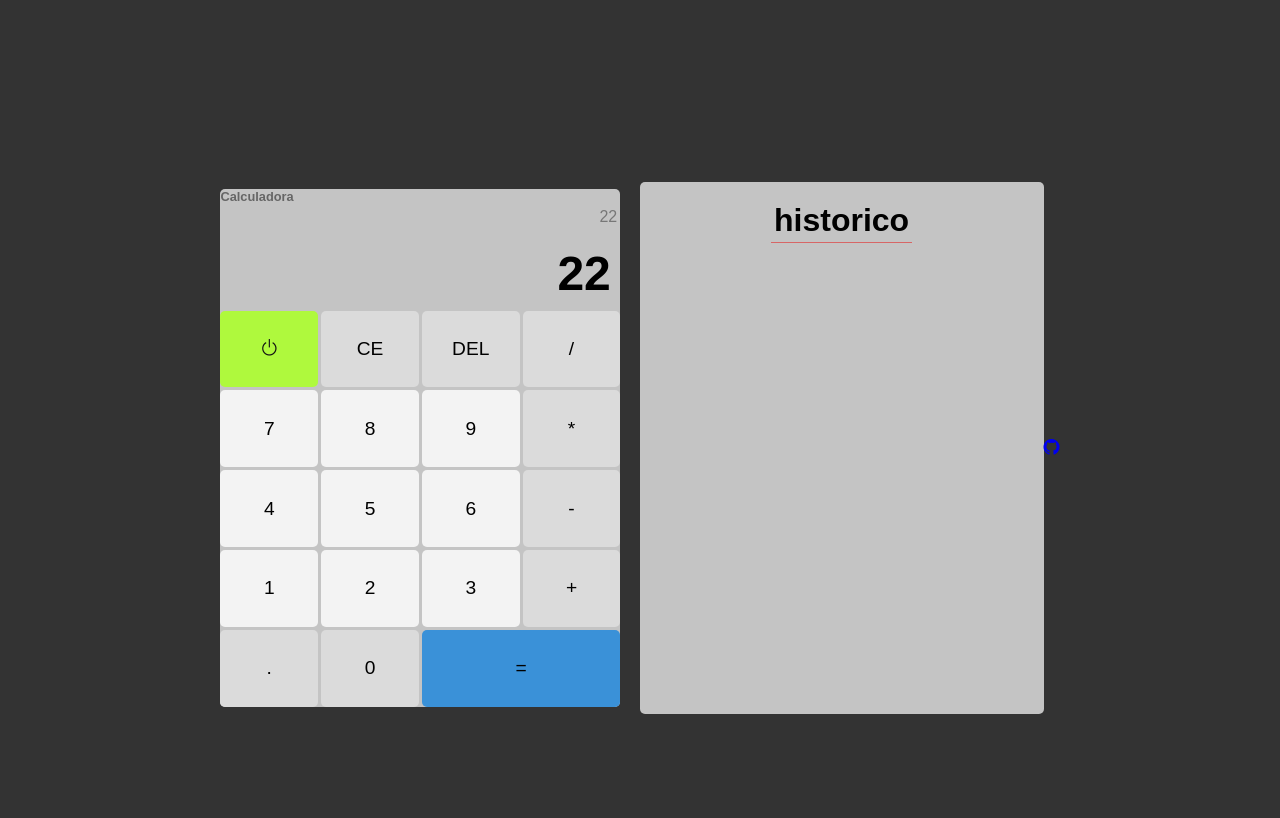
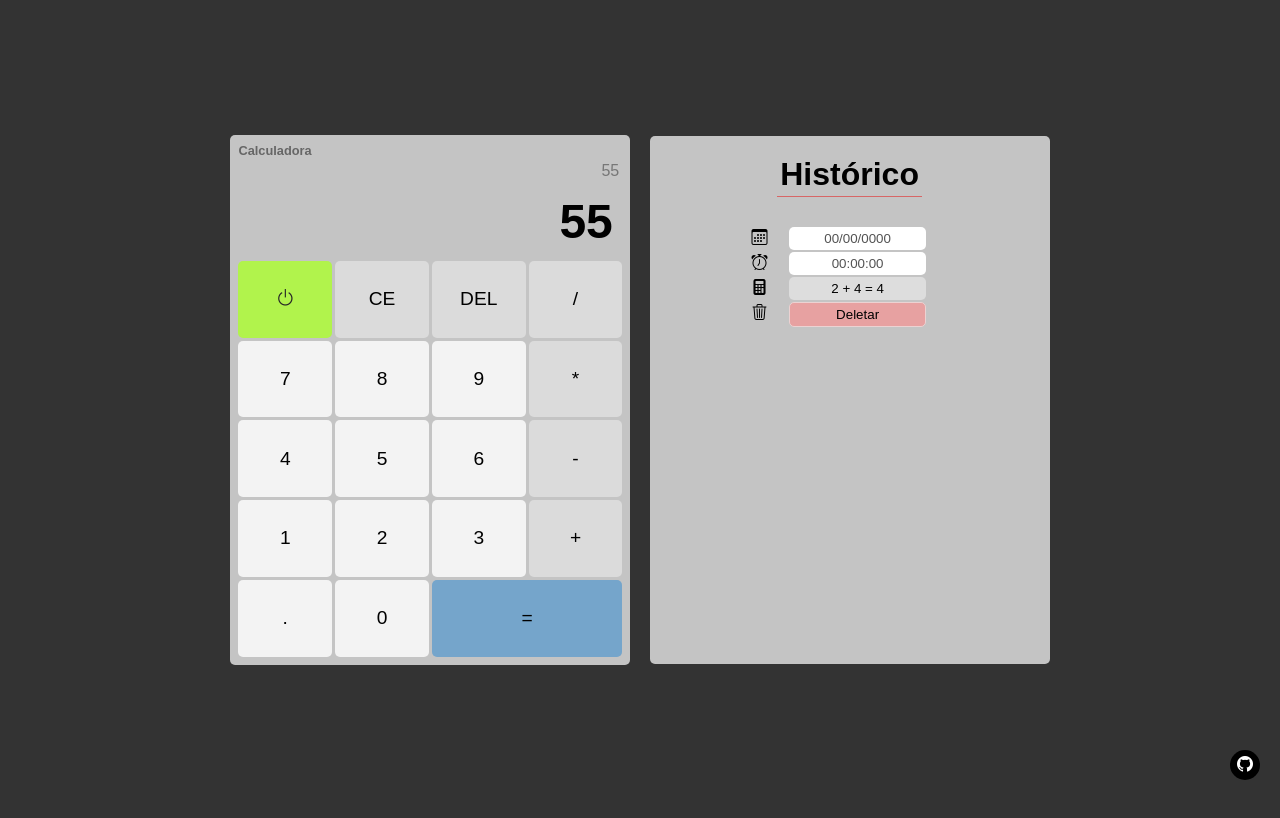
Before and after one commit to EzequielSantos26/stackx_projeto_calculadora, a plain HTML site: page index.html in a window 1280 px wide. Drawn offline with nearby package versions, Linux system fonts and the light colour scheme.

Commit message:
html e css parte final

```diff
--- a/assets/css/style.css
+++ b/assets/css/style.css
@@ -1,9 +1,10 @@
 * {
 	margin: 0;
-    padding: border-box;
-    font-family: Arial,Helvetica, sans-serif;
+	padding: 0;
+	box-sizing: border-box;
+	font-family: Arial, Helvetica, sans-serif;
+}
 
-}
 :root {
 	--color-ffffff: #ffffff;
 	--color-f3f3f3: #f3f3f3;
@@ -24,7 +25,6 @@
 	--color-000000: #000000;
 }
 
-
 body {
 	background-color: var(--color-333333);
 	display: flex;
@@ -33,56 +33,62 @@ body {
 	padding: 3em;
 	height: 100vh;
 }
-header{
+
+header {
 	border-bottom: 1px solid var(--color-d76666);
 	margin-top: 15px;
 	margin-bottom: 5px;
 	padding: 3px 3px;
+}
 
-}
 .class-container {
 	display: flex;
 	align-items: center;
 	justify-content: center;
 	max-width: 100%;
 }
-#id-calculator{
+
+#id-calculator {
 	width: 400px;
-    padding: 0.5;
+	padding: 0.5em;
 	background-color: var(--color-c4c4c4);
 	color: var(--color-000000);
 	display: flex;
 	flex-direction: column;
 	border-radius: 5px;
-    border: 1px;
 }
+
 #id-calculator h3 {
 	font-size: 0.8em;
 	font-weight: 600;
-    color: var(--color-666666)
-    ;
+	color: var(--color-666666);
 }
+
 #id-operations {
 	text-align: right;
 }
+
 #id-previous-operation {
 	color: var(--color-777777);
 	padding: 0.2em;
 	overflow-wrap: break-word;
 	min-height: 1.6em;
 }
-#id-current-operation{
-    min-height: 1.5;
+
+#id-current-operation {
+	min-height: 1.6em;
 	font-size: 3em;
 	font-weight: 700;
 	padding: 0.2em;
 	overflow-wrap: break-word;
 }
-#id-buttons-container{
+
+#id-buttons-container {
 	display: grid;
-    grid-template-columns: repeat(4,1fr);
+	grid-template-columns: repeat(4, 1fr);
 	gap: 3px;
 }
+
 #id-buttons-container button {
 	border: 1px solid transparent;
 	border-radius: 5px;
@@ -92,41 +98,51 @@ background-color: var(--color-dbdbdb);
 	cursor: pointer;
 	transition: all 300ms ease-in-out;
 }
-#id-buttons-container button:hover{
+
+#id-buttons-container button:hover {
 	background-color: var(--color-bababa);
 	border-color: var(--color-999999);
 }
-#id-buttons-container .class-number{
+
+#id-buttons-container .class-number {
 	background-color: var(--color-f3f3f3);
+	/* transition: all 300ms ease-in-out; */
+}
+
+#id-buttons-container #id-on {
+	background-color: var(--color-adff2f);
+	border-top-left-radius: 5px;
+	opacity: 0.8;
 	transition: all 300ms ease-in-out;
 }
-#id-buttons-container #id-on{
-    background-color: var(--color-adff2f);
-    border-top-left-radius: 5px;
-    opacity: 0.9;
-    transition: all 300ms ease-in-out;
-}
-#id-buttons-container #id-on:hover{
+
+#id-buttons-container #id-on:hover {
 	opacity: 1;
 }
+
 #id-buttons-container #id-on.class-active {
-    background-color: #ff0000;
+	background-color: var(--color-ff0000);
 }
+
 #id-buttons-container #id-division {
-    border-top-left-radius: 5px;
+	border-top-right-radius: 5px;
 }
-#id-buttons-container #id-dot{
+
+#id-buttons-container #id-dot {
 	border-bottom-left-radius: 5px;
 }
+
 #id-buttons-container #id-equal-btn {
-    border-bottom-left-radius: 5px;
+	border-bottom-right-radius: 5px;
 	grid-column: span 2;
-    background-color:var(--color-3a91d8);
+	background-color: var(--color-75a5cb);
 }
-#id-buttons-container #id-equal-btn:hover{
+
+#id-buttons-container #id-equal-btn:hover {
 	background-color: var(--color-3a91d8);
 }
-.class-history-container{
+
+.class-history-container {
 	display: flex;
 	align-items: center;
 	flex-direction: column;
@@ -134,9 +150,77 @@ transition: all 300ms ease-in-out;
 	width: 400px;
 	height: 528px;
 	padding: 2px;
-    background-color: #c4c4c4;
-    color: #000000;
+	background-color: var(--color-c4c4c4);
+	color: var(--color-000000);
 	border-radius: 5px;
 	gap: 1rem;
 	overflow: hidden;
 }
+
+.class-result-date div {
+	display: flex;
+	justify-content: center;
+	align-items: center;
+	flex-direction: column;
+	padding: 5px;
+	width: 300px;
+	border: 1px solid red;
+}
+
+.class-hide {
+	display: none;
+}
+
+input {
+	text-align: center;
+	padding: 4px;
+	margin: auto;
+	width: 70%;
+	border: none;
+	border-radius: 5px;
+}
+
+.class-delete {
+	border: 1px solid var(--color-ecd2d2);
+	background-color: var(--color-e7a1a1);
+	transition: all 300ms ease-in-out;
+}
+
+.class-delete:hover {
+	background-color: var(--color-d76666);
+}
+
+label {
+	display: flex;
+	justify-content: center;
+	align-items: center;
+	padding: 2px;
+	width: 200px;
+	height: 25px;
+}
+
+.class-result-date-container {
+	display: flex;
+	align-items: center;
+	justify-content: center;
+	flex-direction: column;
+	width: 100%;
+	padding: 2px;
+	margin: 0 auto;
+}
+
+.class-github {
+	display: flex;
+	justify-content: center;
+	align-items: center;
+	position: absolute;
+	right: 0;
+	bottom: 0;
+	margin-right: 20px;
+	margin-bottom: 20px;
+	width: 30px;
+	height: 30px;
+	background-color: var(--color-000000);
+	color: var(--color-ffffff);
+	border-radius:50%;
+}
--- a/index.html
+++ b/index.html
@@ -16,29 +16,33 @@
 <body>
   <div class="class-container">
     <div id="id-calculator">
-      <h3> Calculadora</h3>
+      <h3>Calculadora</h3>
+
       <div id="id-operations">
-        <div id="id-previous-operation" data-previous-operation>22</div>
-        <div id="id-current-operation" data-current-operation>22 </div>
+        <div id="id-previous-operation" data-previous-operation>55</div>
+        <div id="id-current-operation" data-current-operation>55</div>
+      </div>
+
       <div id="id-buttons-container">
         <button data-power id="id-on">
           <i class="bi bi-power"></i>
         </button>
+
         <button data-all-clear>CE</button>
-          <button data-delete="">DEL</button>
+        <button data-delete>DEL</button>
         <button data-operator id="id-division">/</button>
 
         <button data-number class="class-number">7</button>
         <button data-number class="class-number">8</button>
         <button data-number class="class-number">9</button>
 
-          <button data-operator id="id-division">*</button>
+        <button data-operator>*</button>
 
         <button data-number class="class-number">4</button>
         <button data-number class="class-number">5</button>
         <button data-number class="class-number">6</button>
 
-          <button data-operator="">-</button>
+        <button data-operator>-</button>
 
         <button data-number class="class-number">1</button>
         <button data-number class="class-number">2</button>
@@ -46,20 +50,50 @@
 
         <button data-operator>+</button>
 
-          <button data-number="class-number" id="id-dot">.</button>
-          <button data-number="class-number">0</button>
+        <button data-number class="class-number" id="id-dot">.</button>
+        <button data-number class="class-number">0</button>
         <button data-equals id="id-equal-btn">=</button>
-
       </div>
     </div>
 
+    <div data-history-container class="class-history-container">
+      <header>
+        <h1>Histórico</h1>
+      </header>
+      <div data-result-date-container class="class-result-date-container">
+        <!-- template -->
+        <div class="class-result-date">
+          <div>
+            <label>
+              <i class="bi bi-calendar3"></i>
+            <input disabled type="text" value="00/00/0000" style="background-color: #fff" />
+            </label>
+
+            <label>
+              <i class="bi bi-alarm"></i>
+              <input disabled type="text" value="00:00:00" style="background-color: #fff" />
+            </label>
+
+            <label>
+              <i class="bi bi-calculator-fill" style="cursor: help"></i>
+              <input readonly type="text" value="2 + 4 = 4" class="class-result"
+              style="cursor: help; background-color: #ddd" />
+            </label>
+
+            <label>
+              <i class="bi bi-trash3" style="cursor: pointer"></i>
+            <input readonly type="text" value="Deletar" class="class-delete" style="cursor: pointer" />
+            </label>
           </div>
-    <div data-history-container class="class-history-container">
-      <header> <h1>historico</h1></header>
-    <div data-result-date-container class="class-result-date-container"></div>
         </div>
-  <a href="https://github.com/EzequielSantos26/stackx_projeto_calculadora/tree/main" class="class-github" target= blank rel="external">
-    <i class= "bi bi-github"></i>
+      </div>
+    </div>
+  </div>
+
+
+  <a href="https://github.com/EzequielSantos26/stackx_projeto_calculadora/tree/main" class="class-github" target=blank
+    rel="external">
+    <i class="bi bi-github"></i>
   </a>
 </body>
 
```
Lines whose indentation alone changed are shown as unchanged.
